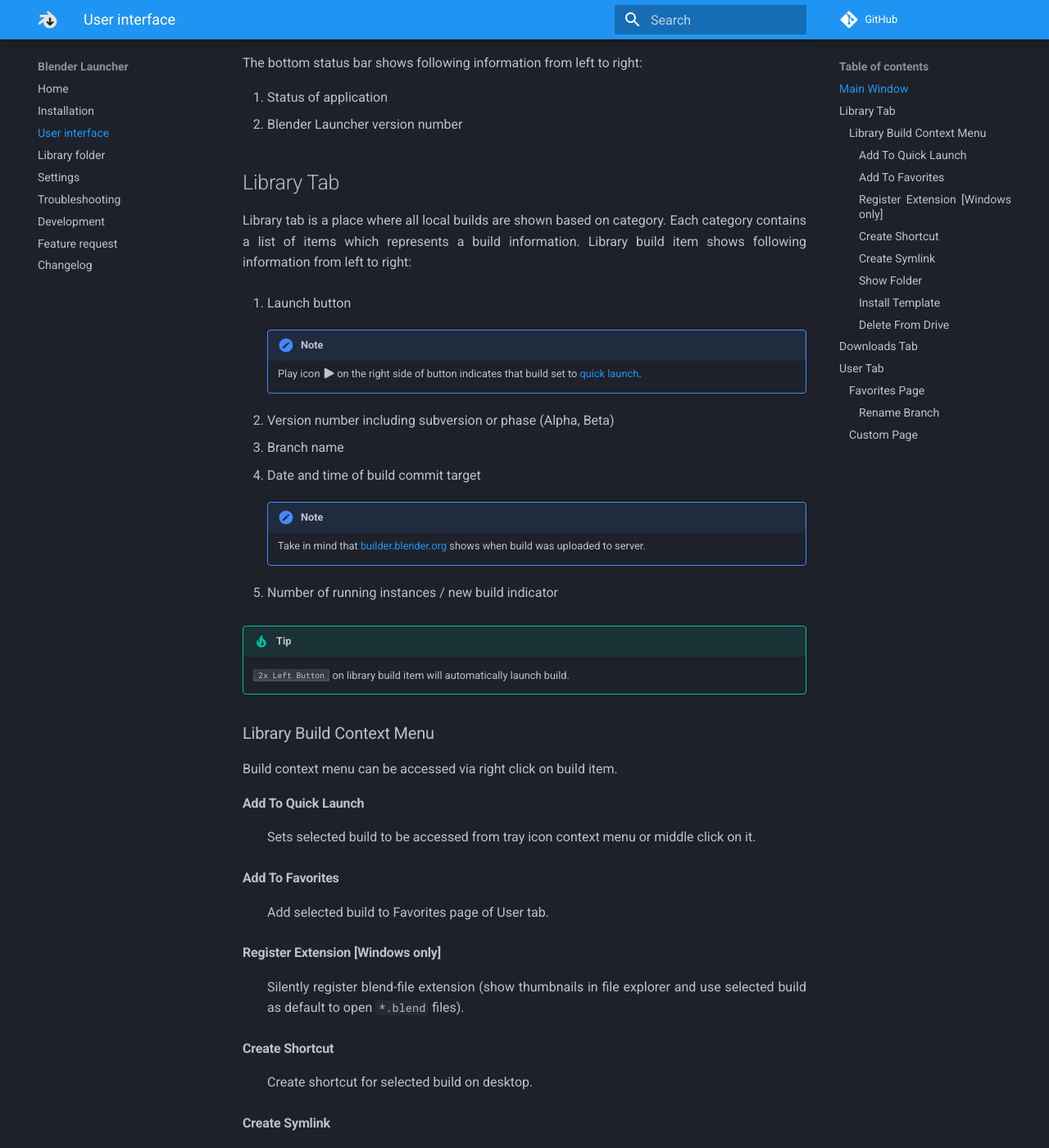
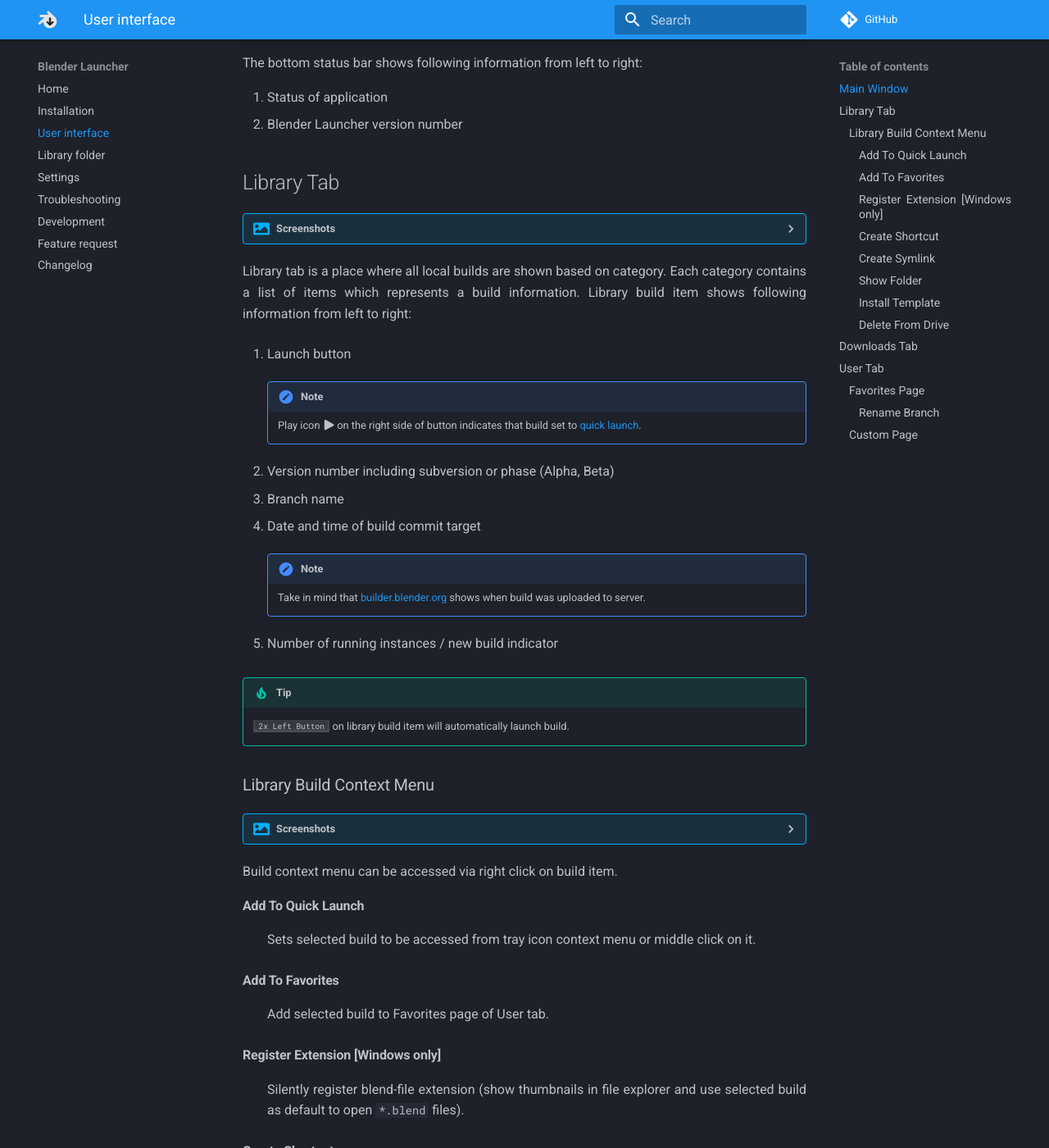
Before and after one commit to DotBow/Blender-Launcher, an MkDocs documentation site: the page built from docs/mkdocs/user_interface.md, in a window 1280 px wide and 1400 px high, scrolled down 1051 px. Shown: the whole window at 82% size. Built offline with MkDocs 1.6.1 and Material for MkDocs 9.7.7, drawn with Linux system fonts in a browser that asks for light colours; comment, search, counter and statistics services are not loaded; some of the changed text lies outside the part shown.

Commit message:
Fix image links, add new ones

```diff
--- a/docs/mkdocs/stylesheets/extra.css
+++ b/docs/mkdocs/stylesheets/extra.css
@@ -23,17 +23,17 @@
 
 .md-typeset .admonition.image,
 .md-typeset details.image {
-    border-color: rgb(68, 138, 255);
+    border-color: rgb(0, 176, 255);
 }
 
 .md-typeset .image > .admonition-title,
 .md-typeset .image > summary {
-        background-color: rgba(68, 138, 255, 0.1);
+        background-color: rgba(0, 176, 255, 0.1);
 }
 
 .md-typeset .image > .admonition-title::before,
 .md-typeset .image > summary::before {
-    background-color: rgb(68, 138, 255);
+    background-color: rgb(0, 176, 255);
     -webkit-mask-image: var(--md-admonition-icon--image);
             mask-image: var(--md-admonition-icon--image);
 }
--- a/docs/mkdocs/user_interface.md
+++ b/docs/mkdocs/user_interface.md
@@ -42,6 +42,13 @@
 
 ## Library Tab
 
+??? image "Screenshots"
+
+    <figure>
+      <img src="../imgs/library_daily.png"/>
+      <figcaption>Library Tab, Daily Page</figcaption>
+    </figure>
+
 Library tab is a place where all local builds are shown based on category. Each category contains a list of items which represents a build information. Library build item shows following information from left to right:
 
 1. Launch button
@@ -65,6 +72,13 @@
     ++"2x Left Button"++ on library build item will automatically launch build.
 
 ### Library Build Context Menu
+
+??? image "Screenshots"
+
+    <figure>
+      <img src="../imgs/library_context_menu.png"/>
+      <figcaption>Library Build Context Menu</figcaption>
+    </figure>
 
 Build context menu can be accessed via right click on build item.
 
@@ -102,6 +116,13 @@
 
 ## Downloads Tab
 
+??? image "Screenshots"
+
+    <figure>
+      <img src="../imgs/downloads_experimental.png"/>
+      <figcaption>Downloads Tab, Experimental Page</figcaption>
+    </figure>
+
 Downloads tab is a place where all available official builds are shown based on category. Each category contains a list of items which represents a build information. Downloadable build item shows following information from left to right:
 
 1. Download button
@@ -120,6 +141,13 @@
 
 ### Favorites Page
 
+??? image "Screenshots"
+
+    <figure>
+      <img src="../imgs/user_favorites.png"/>
+      <figcaption>User Tab, Favorites Page</figcaption>
+    </figure>
+
 Favorites page contains builds added from Library tab using context menu `Add To Favorites` action. It has the same context menu as Library tab build item except possibility to rename branch title:
 
 #### Rename Branch
@@ -128,4 +156,11 @@
 
 ### Custom Page
 
+??? image "Screenshots"
+
+    <figure>
+      <img src="../imgs/user_custom.png"/>
+      <figcaption>User Tab, Custom Page</figcaption>
+    </figure>
+
 Custom page contains builds that placed under [`custom`](library_folder.md#custom) directory of [`library folder`](library_folder.md). It acts the same way as the Library tab build item. After adding new builds inside `custom` folder make sure to press `Reload` button on the top right corner of page to force Blender Launcher read it from disk and show in list.
```
Also changed, not shown: docs/mkdocs/index.md (+4 -4 lines), docs/mkdocs/settings.md (+1 -1 lines).
